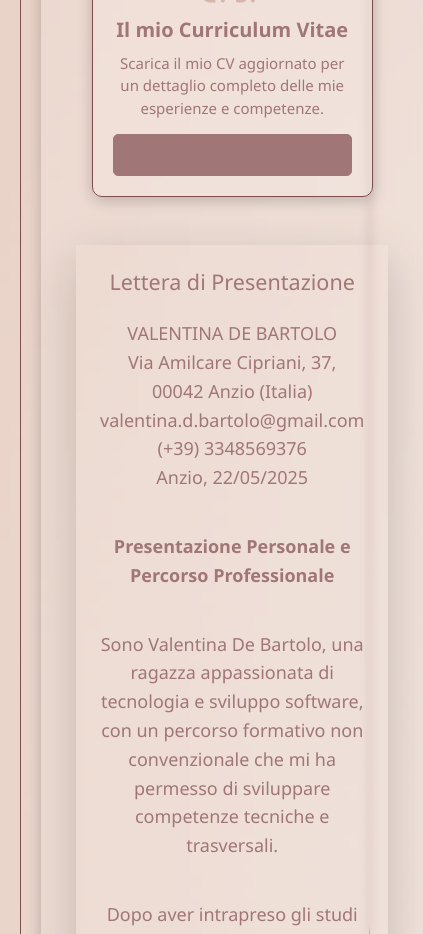
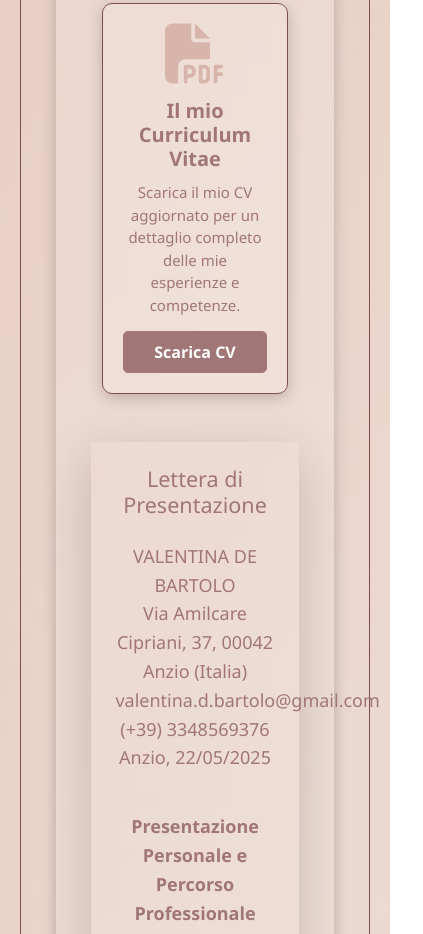
Before and after one commit to ValentinaDeBartolo/AgriturismoValleRoberta, a plain HTML site: page sections/portfolio_privato.html in a window 390 px wide. Shown: the part 807-1741 px from the top of the page, 423 px wide, since content can reach past the window. Drawn offline with nearby package versions, Linux system fonts and the light colour scheme; a script that the page names is missing.

Commit message:
responsive portfolio

```diff
--- a/style/contatti.css
+++ b/style/contatti.css
@@ -355,7 +355,7 @@
 .portfolio-item .btn-primary {
     background-color: var(--color-primary);
     border-color: var(--color-primary);
-    color: var(--color-primary);
+    color: var(--color-text-light);
 }
 
 .portfolio-item .btn-primary:hover {
@@ -454,4 +454,9 @@
         margin-right: auto;
         width: 90%;
     }
+
+    .content-container {
+        width: 90%;
+        margin: 0 auto;
+    }
 }
```
